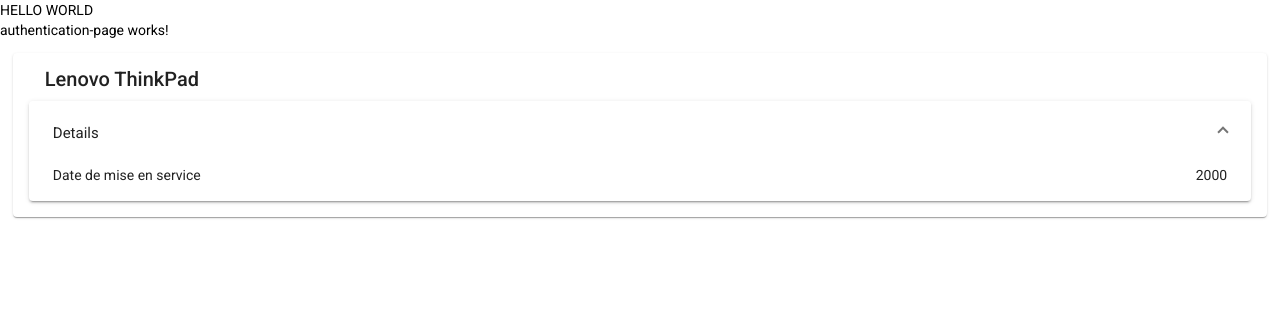
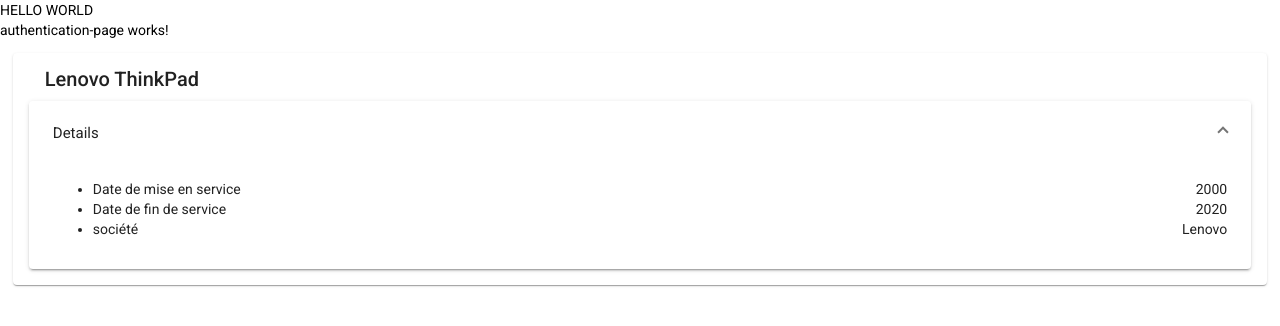
Before and after one commit to PierreLC/computer-data-base-front, an Angular app in the folder AngularCDB/: page /authentication in a window 1280 px wide. Both pictures are taken after a click on the button "Details". Shown: the top 326 px of the page. Built offline with nearby package versions, Linux system fonts and the light colour scheme.

Commit message:
Computer-details Complete

```diff
--- a/AngularCDB/src/app/Components/computer-details/computer-details.component.html
+++ b/AngularCDB/src/app/Components/computer-details/computer-details.component.html
@@ -12,14 +12,32 @@
           Details
         </mat-panel-title>
       </mat-expansion-panel-header>
-      <div>
+      <ul style="list-style: unset;">
+        <li>
           <div class="titleInformation">
             Date de mise en service
           </div>
           <div class="information">
             2000
           </div>
+        </li>
+        <li>
+          <div class="titleInformation">
+            Date de fin de service
           </div>
+          <div class="information">
+            2020
+          </div>
+        </li>
+        <li>
+          <div class="titleInformation">
+            société
+          </div>
+          <div class="information">
+            Lenovo
+          </div>
+        </li>
+      </ul>
     </mat-expansion-panel>
   </mat-card-content>
 </mat-card>
--- a/AngularCDB/src/app/custom-material/custom-material.module.ts
+++ b/AngularCDB/src/app/custom-material/custom-material.module.ts
@@ -7,6 +7,7 @@ import { MatButtonModule } from '@angular/material/button';
 import { MatExpansionModule } from '@angular/material/expansion';
 import { MatProgressSpinnerModule } from '@angular/material/progress-spinner';
 import { MatTableModule } from '@angular/material/table';
+import { MatGridListModule } from '@angular/material/grid-list';
 
 
 const materialModule = [
@@ -17,6 +18,7 @@ const materialModule = [
   MatExpansionModule,
   MatProgressSpinnerModule,
   MatTableModule,
+  MatGridListModule,
 ];
 
 @NgModule({
```
Lines whose indentation alone changed are shown as unchanged.
